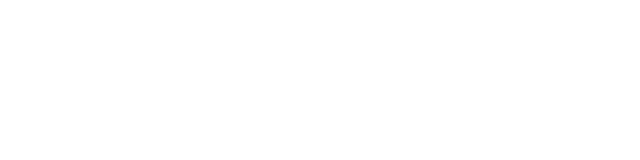
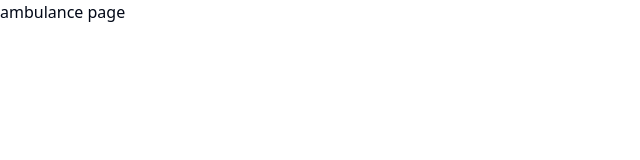
Before and after one commit to vishalkantharaju/HouseScout, a React (Vite) app in the folder frontend/: page /ambulance in a window 1280 px wide. Before the commit this address had no page. Shown: the top 160 px of the page, without its empty margins (0-640 px from the left). Built offline with nearby package versions, Linux system fonts and the light colour scheme.

Commit message:
added more pages

```diff
--- /dev/null
+++ b/frontend/src/ambulance.tsx
@@ -0,0 +1,7 @@
+export default function Ambulance() {
+    return (
+        <div>
+            ambulance page
+        </div>
+    )
+}
--- /dev/null
+++ b/frontend/src/hospital.tsx
@@ -0,0 +1,7 @@
+export default function Hospital() {
+    return (
+        <div>
+            hospial page
+        </div>
+    )
+}
--- a/frontend/src/main.tsx
+++ b/frontend/src/main.tsx
@@ -2,6 +2,8 @@ import React from 'react'
 import ReactDOM from 'react-dom/client'
 import App from './App.tsx'
 import Login from './Login.tsx'
+import Ambulance from './ambulance.tsx'
+import Hospital from './hospital.tsx'
 import './index.css'
 import { BrowserRouter as Router, Route, Routes} from 'react-router-dom';
 
@@ -12,6 +14,8 @@ ReactDOM.createRoot(document.getElementById('root')!).render(
         <Routes>
           <Route path="/" Component={App} />
           <Route path="/login" Component={Login} />
+          <Route path="/ambulance" Component={Ambulance} />
+          <Route path="/hospital" Component={Hospital} />
         </Routes>
     </Router>
   </React.StrictMode>,
```
